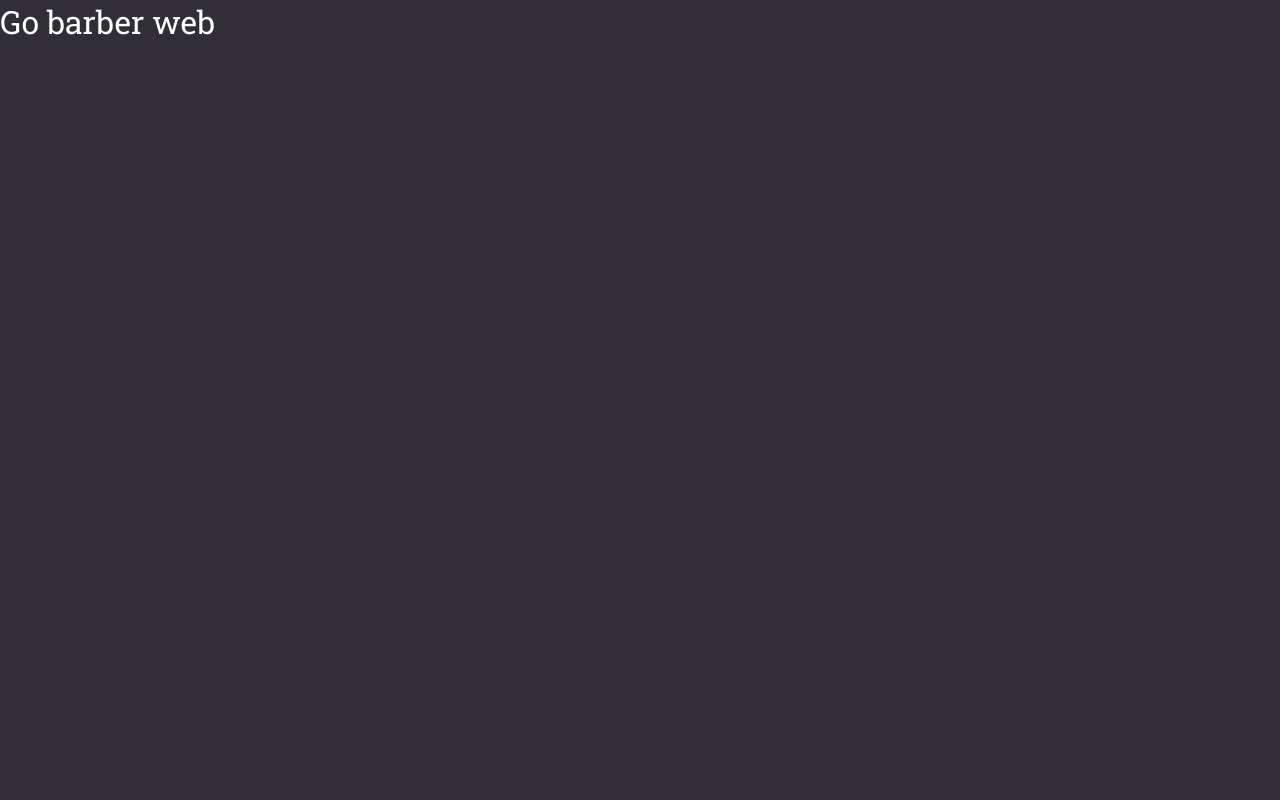
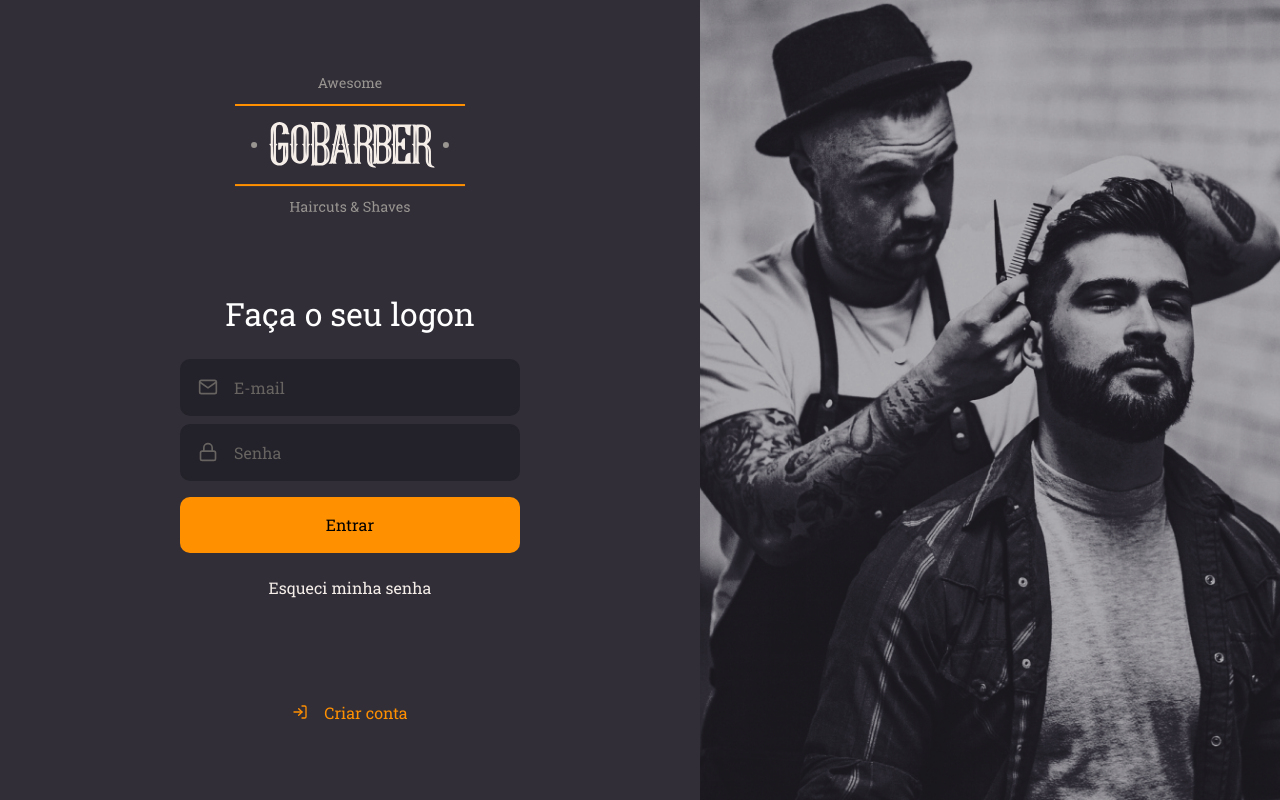
Before and after one commit to igorvc30/gobarber-web, a React (Create React App) app: page / in a window 1280 px wide. Built offline with nearby package versions, Linux system fonts and the light colour scheme.

Commit message:
chore: creating Button and Input components

```diff
--- a/package.json
+++ b/package.json
@@ -10,8 +10,10 @@
     "@types/node": "^12.0.0",
     "@types/react": "^16.9.0",
     "@types/react-dom": "^16.9.0",
+    "polished": "^3.6.1",
     "react": "^16.13.1",
     "react-dom": "^16.13.1",
+    "react-icons": "^3.10.0",
     "react-scripts": "3.4.1",
     "styled-components": "^5.1.0",
     "typescript": "~3.7.2"
--- a/src/App.tsx
+++ b/src/App.tsx
@@ -1,9 +1,10 @@
 import React from 'react';
 import GlobalSyle from './styles/global';
+import SignIn from './pages/SignIn';
 
 const App: React.FC = () => (
     <>
-        <h1>Go barber web</h1>
+        <SignIn />
         <GlobalSyle />
     </>
 );
--- /dev/null
+++ b/src/components/Button/index.tsx
@@ -0,0 +1,13 @@
+import React, { ButtonHTMLAttributes } from 'react';
+
+import { Container } from './styles';
+
+type ButtonProps = ButtonHTMLAttributes<HTMLButtonElement>;
+
+const Button: React.FC<ButtonProps> = ({ children, ...rest }) => (
+    <Container type="button" {...rest}>
+        {children}
+    </Container>
+);
+
+export default Button;
--- /dev/null
+++ b/src/components/Button/styles.ts
@@ -0,0 +1,18 @@
+import styled from 'styled-components';
+import { shade } from 'polished';
+
+export const Container = styled.button`
+    background: #ff9000;
+    height: 56px;
+    border-radius: 10px;
+    border: 0;
+    padding: 0 16px;
+    width: 100%;
+    font-weight: 500;
+    margin-top: 16px;
+    transition: background-color 0.2s;
+
+    &:hover {
+        background: ${shade(0.2, '#ff9000')};
+    }
+`;
--- /dev/null
+++ b/src/components/Input/index.tsx
@@ -0,0 +1,16 @@
+import React, { InputHTMLAttributes } from 'react';
+import { IconBaseProps } from 'react-icons';
+import { Container } from './styles';
+
+interface InputProps extends InputHTMLAttributes<HTMLInputElement> {
+    name: string;
+    icon?: React.ComponentType<IconBaseProps>;
+}
+
+const Input: React.FC<InputProps> = ({ icon: Icon, ...rest }) => (
+    <Container>
+        {Icon && <Icon size={20} />}
+        <input {...rest} />
+    </Container>
+);
+export default Input;
--- /dev/null
+++ b/src/components/Input/styles.ts
@@ -0,0 +1,31 @@
+import styled from 'styled-components';
+import { shade } from 'polished';
+
+export const Container = styled.div`
+    background: #232129;
+    border-radius: 10px;
+    border: 2px solid #232129;
+    padding: 16px;
+    width: 100%;
+    color: #666360;
+
+    display: flex;
+    align-items: center;
+
+    & + div {
+        margin-top: 8px;
+    }
+    input {
+        flex: 1;
+        background: transparent;
+        color: #f4ede8;
+        border: 0;
+
+        &::placeholder {
+            color: #666360;
+        }
+    }
+    svg {
+        margin-right: 16px;
+    }
+`;
--- /dev/null
+++ b/src/pages/SignIn/index.tsx
@@ -0,0 +1,32 @@
+import React from 'react';
+import { FiLogIn, FiMail, FiLock } from 'react-icons/fi';
+import logoImg from '../../assets/logo.svg';
+import { Container, Content, Background } from './styles';
+import Input from '../../components/Input';
+import Button from '../../components/Button';
+
+const SignIn: React.FC = () => (
+    <Container>
+        <Content>
+            <img src={logoImg} alt="GoBarber" />
+            <form>
+                <h1>Faça o seu logon</h1>
+                <Input name="email" icon={FiMail} placeholder="E-mail" />
+                <Input
+                    name="password"
+                    type="password"
+                    icon={FiLock}
+                    placeholder="Senha"
+                />
+                <Button type="submit">Entrar</Button>
+                <a href="forgot">Esqueci minha senha</a>
+            </form>
+            <a href="login">
+                <FiLogIn />
+                Criar conta
+            </a>
+        </Content>
+        <Background />
+    </Container>
+);
+export default SignIn;
--- /dev/null
+++ b/src/pages/SignIn/styles.ts
@@ -0,0 +1,63 @@
+import styled from 'styled-components';
+import { shade } from 'polished';
+import signInBackGround from '../../assets/sign-in-background.png';
+
+export const Container = styled.div`
+    height: 100vh;
+    display: flex;
+    align-items: stretch;
+`;
+
+export const Content = styled.div`
+    display: flex;
+    flex-direction: column;
+    place-content: center;
+    width: 100%;
+    max-width: 700px;
+    align-items: center;
+
+    form {
+        margin: 80px 0;
+        width: 340px;
+        text-align: center;
+
+        h1 {
+            margin-bottom: 24px;
+        }
+
+        a {
+            color: #f4ede8;
+            display: block;
+            margin-top: 24px;
+            text-decoration: none;
+            transition: color 0.2s;
+
+            &:hover {
+                color: ${shade(0.2, '#f4ede8')};
+            }
+        }
+    }
+    > a {
+        color: #ff9000;
+        display: block;
+        margin-top: 24px;
+        text-decoration: none;
+        transition: color 0.2s;
+        display: flex;
+        align-items: center;
+
+        svg {
+            margin-right: 16px;
+        }
+
+        &:hover {
+            color: ${shade(0.2, '#ff9000')};
+        }
+    }
+`;
+
+export const Background = styled.div`
+    flex: 1;
+    background: url(${signInBackGround}) no-repeat center;
+    background-size: cover;
+`;
```
Also changed, not shown: 1 other file (tests, documents, lock files or other folders).
